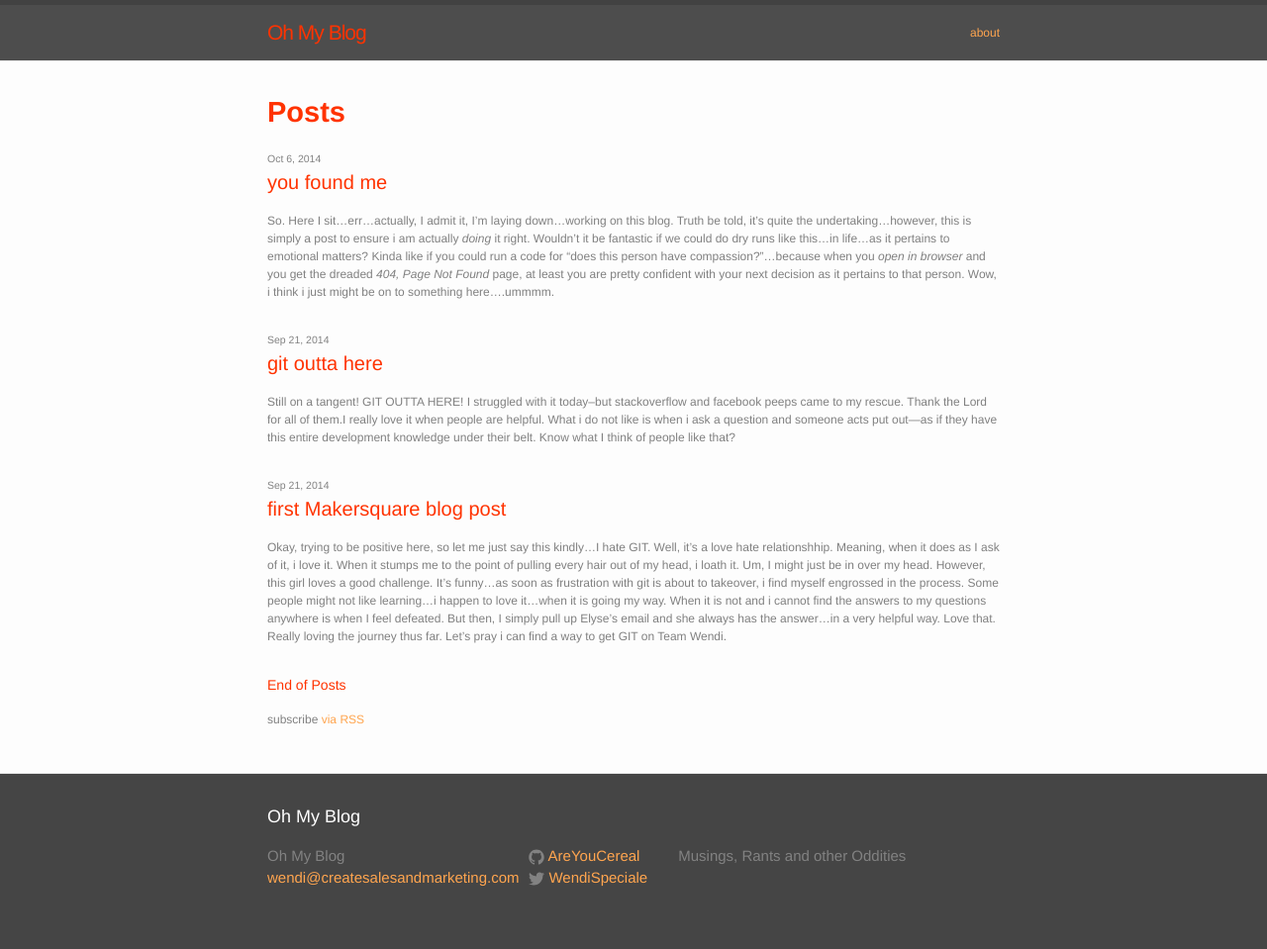
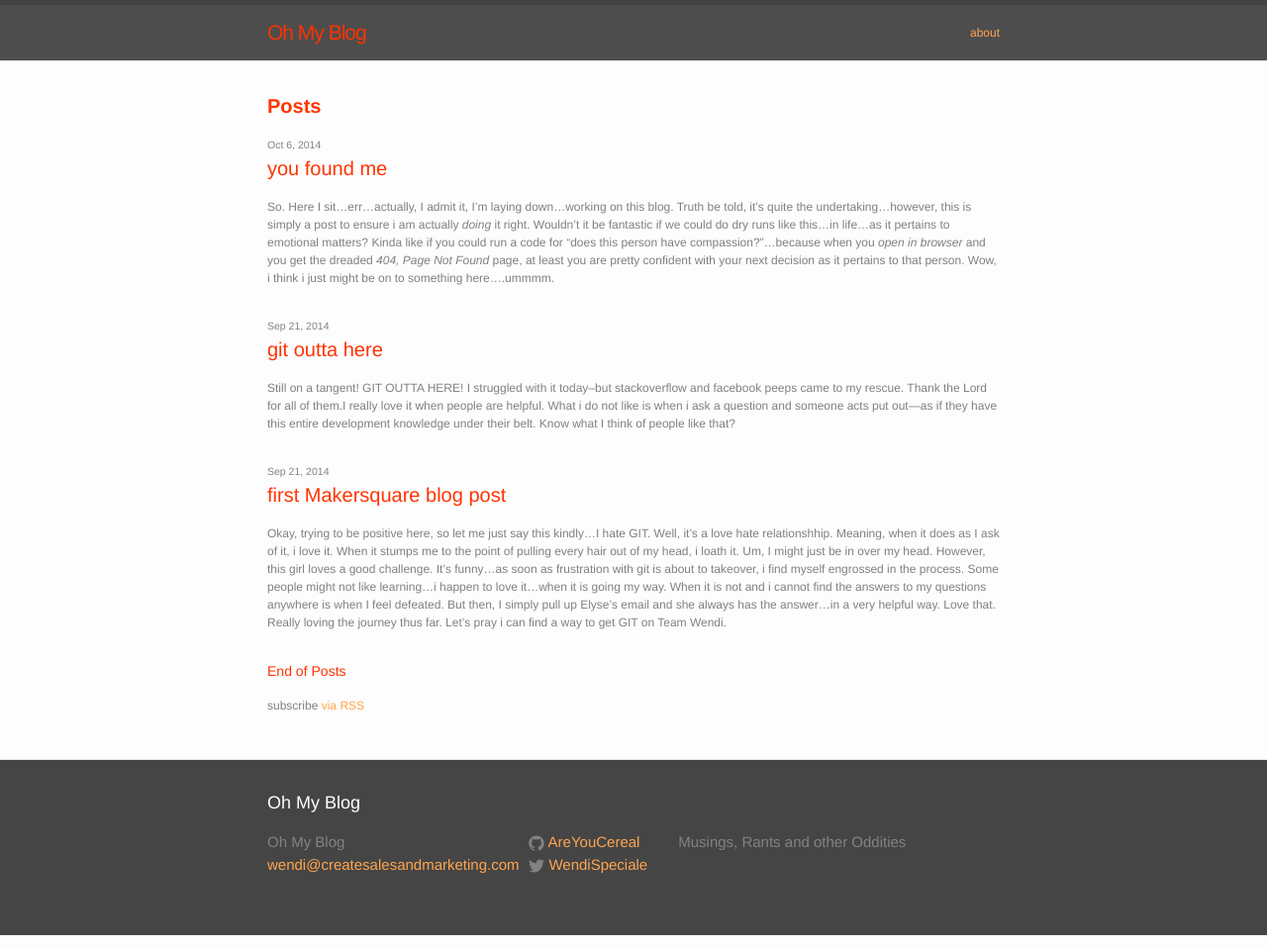
Before and after one commit to AreYouCereal/areyoucereal.github.io, a Jekyll site: the page built from index.html, in a window 1280 px wide. Shown: the whole page at 99% size. Built offline with Jekyll 4.4.1, drawn with Linux system fonts in a browser that asks for light colours.

Commit message:
page-heading change to smaller

```diff
--- a/_sass/_layout.scss
+++ b/_sass/_layout.scss
@@ -173,7 +173,7 @@
 }
 
 .page-heading {
-    font-size: 29px;
+    font-size: 20px;
     color: #FF3300;
     font-weight: bold;
 }
```
